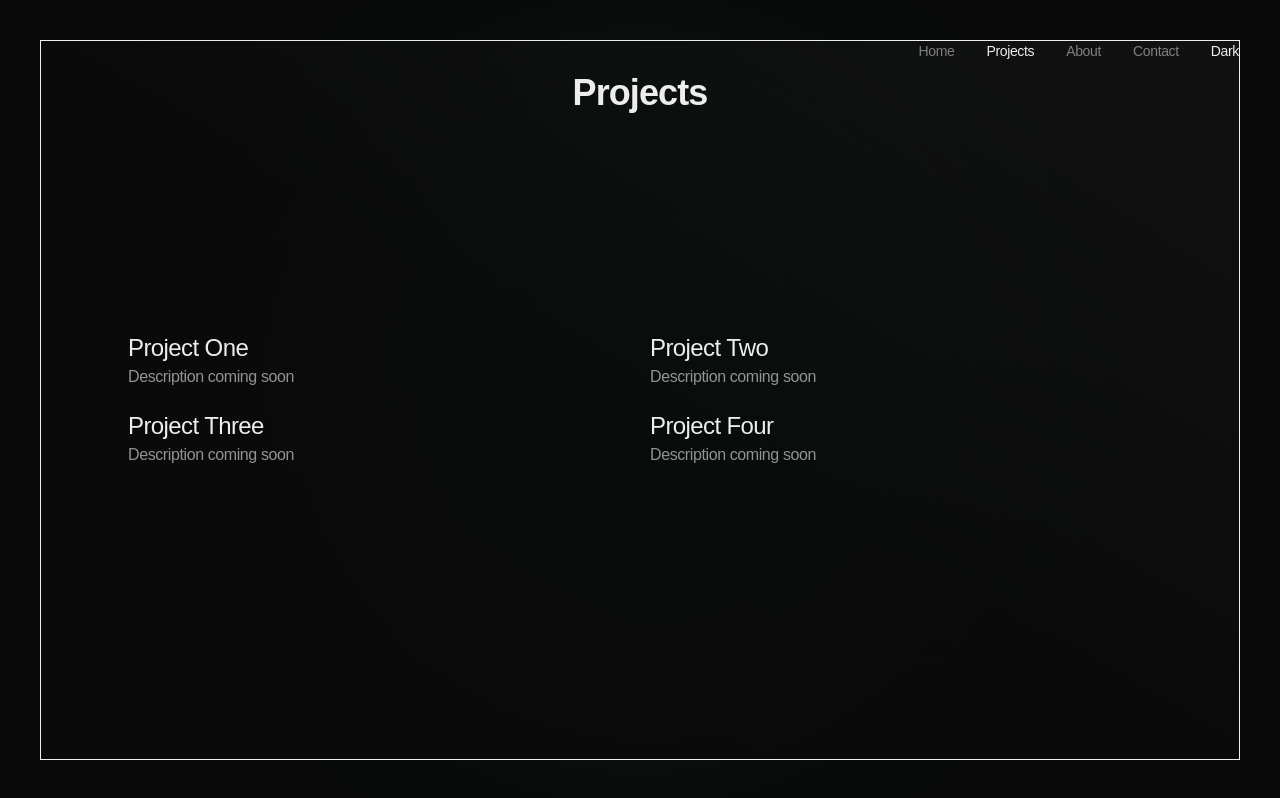
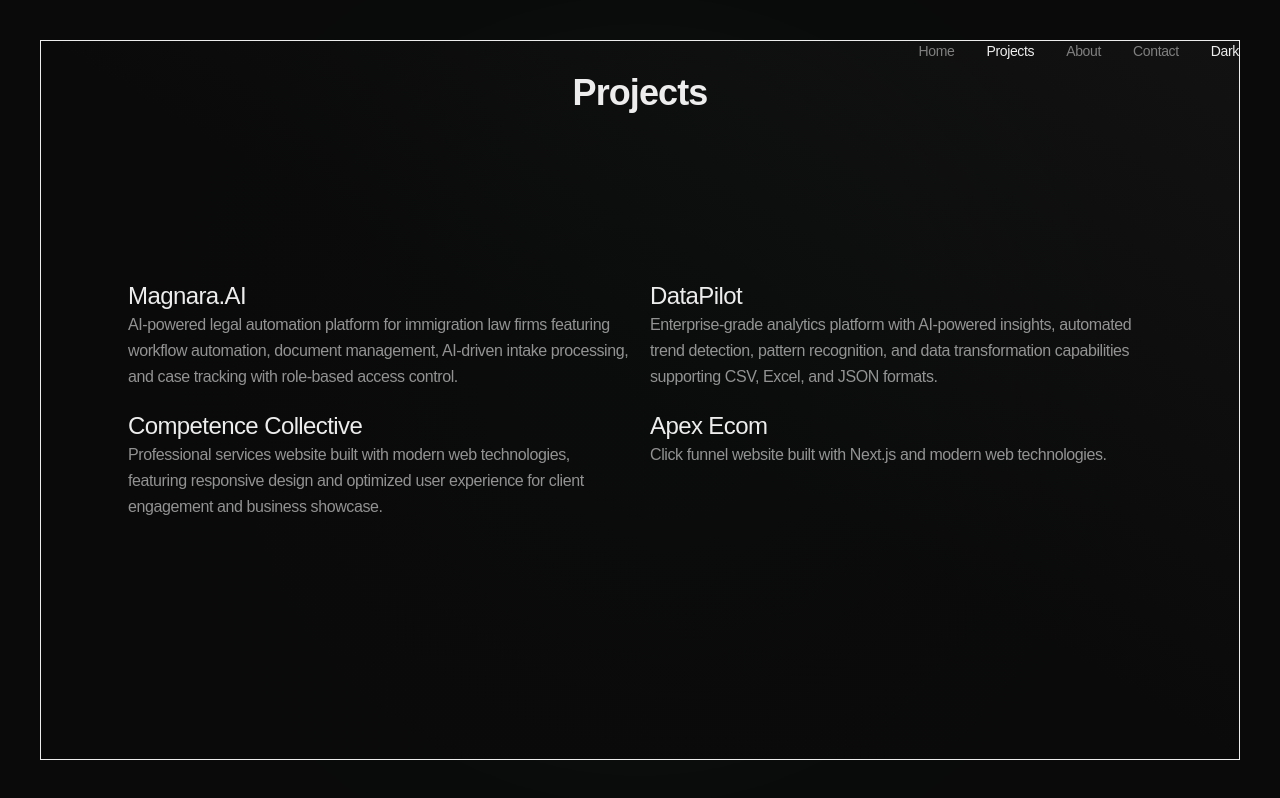
Before and after one commit to aaronjager2000/portfolio-site, a Next.js app: page / in a window 1280 px wide. Both pictures are taken after a click on the button "Projects". Built offline with nearby package versions, Linux system fonts and the light colour scheme; a web font is replaced by a local one.

Commit message:
getting there

```diff
--- a/src/app/page.tsx
+++ b/src/app/page.tsx
@@ -111,13 +111,29 @@ export default function Home() {
             </h2>
             <div className="absolute inset-0 flex items-center justify-center p-8 md:p-12">
               <div className="max-w-5xl w-full">
-                <div className="grid grid-cols-1 md:grid-cols-2 gap-5">
-                  {[
-                    { title: "Project One", desc: "Description coming soon", url: "#" },
-                    { title: "Project Two", desc: "Description coming soon", url: "#" },
-                    { title: "Project Three", desc: "Description coming soon", url: "#" },
-                    { title: "Project Four", desc: "Description coming soon", url: "#" }
-                  ].map((project, i) => (
+              <div className="grid grid-cols-1 md:grid-cols-2 gap-5">
+                {[
+                  {
+                    title: "Magnara.AI",
+                    desc: "AI-powered legal automation platform for immigration law firms featuring workflow automation, document management, AI-driven intake processing, and case tracking with role-based access control.",
+                    url: "https://www.magnara.ai"
+                  },
+                  {
+                    title: "DataPilot",
+                    desc: "Enterprise-grade analytics platform with AI-powered insights, automated trend detection, pattern recognition, and data transformation capabilities supporting CSV, Excel, and JSON formats.",
+                    url: "https://github.com/aaronjager2000/datapilot"
+                  },
+                  {
+                    title: "Competence Collective",
+                    desc: "Professional services website built with modern web technologies, featuring responsive design and optimized user experience for client engagement and business showcase.",
+                    url: "https://www.competencecollective.com"
+                  },
+                  {
+                    title: "Apex Ecom",
+                    desc: "Click funnel website built with Next.js and modern web technologies.",
+                    url: "https://apexecom.vercel.app"
+                  }
+                ].map((project, i) => (
                     <a
                       key={i}
                       href={project.url}
```
